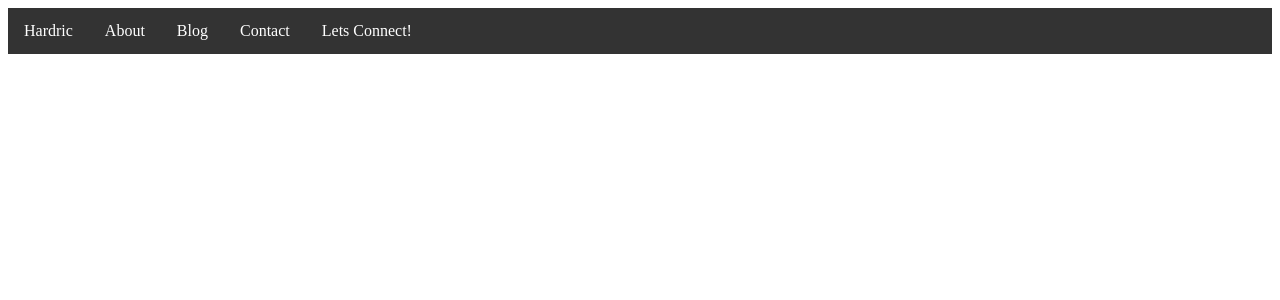
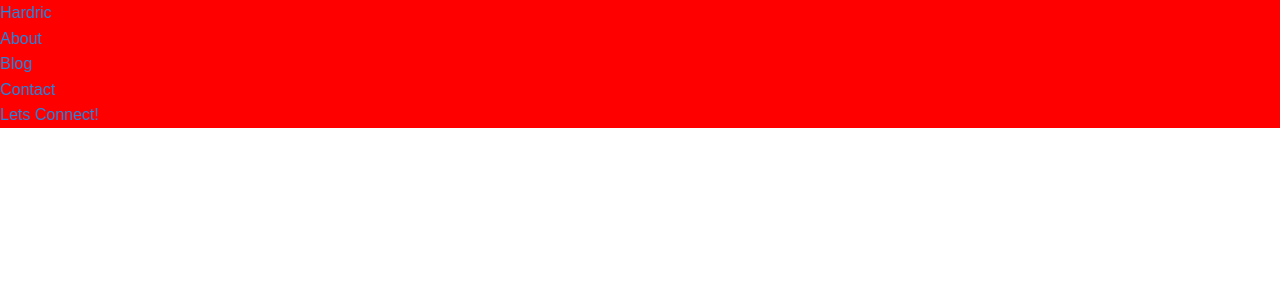
Before and after one commit to awayanrichardjr/hardric, a PHP site: page / in a window 1280 px wide. Shown: the top 300 px of the page. Run offline with PHP 8.4, Linux system fonts and the light colour scheme.

Commit message:
Add global CSS file and update index.html to include it

```diff
--- a/index.html
+++ b/index.html
@@ -6,6 +6,7 @@
     <meta name="viewport" content="width=device-width, initial-scale=1.0">
     <title>Document</title>
     <link rel="stylesheet" href="../hardric/style/index.css">
+    <link rel="stylesheet" href="../hardric/style/global.css">
 </head>
 
 <body>
--- /dev/null
+++ b/style/global.css
@@ -0,0 +1,132 @@
+* {
+    box-sizing: border-box;
+    margin: 0;
+    padding: 0;
+    font-family: 'Arial', sans-serif;
+    color: #333;
+    text-decoration: none;
+    list-style: none;
+    transition: all 0.3s ease;
+}
+
+body {
+    background-color: #f4f4f4;
+    color: #333;
+    font-family: 'Arial', sans-serif;
+    line-height: 1.6;
+}
+h1, h2, h3, h4, h5, h6 {
+    margin: 0;
+    padding: 0;
+}
+p {
+    margin: 0;
+    padding: 0;
+}
+a {
+    color: #333;
+    text-decoration: none;
+}
+ul {
+    list-style: none;
+    padding: 0;
+}
+li {
+    margin: 0;
+    padding: 0;
+}
+/* Add a hover effect to links */
+a:hover {
+    color: #007BFF;
+    text-decoration: underline;
+}
+/* Add a transition effect to all elements */
+* {
+    transition: all 0.3s ease;
+}
+/* Add a smooth scroll effect */
+html {
+    scroll-behavior: smooth;
+}
+/* Add a responsive design */
+@media (max-width: 768px) {
+    body {
+        font-size: 14px;
+    }
+    h1 {
+        font-size: 24px;
+    }
+    h2 {
+        font-size: 20px;
+    }
+    h3 {
+        font-size: 18px;
+    }
+}
+/* Add a dark mode */
+@media (prefers-color-scheme: dark) {
+    body {
+        background-color: #121212;
+        color: #ffffff;
+    }
+    a {
+        color: #BB86FC;
+    }
+    a:hover {
+        color: #3700B3;
+    }
+}
+/* Add a light mode */
+@media (prefers-color-scheme: light) {
+    body {
+        background-color: #ffffff;
+        color: #000000;
+    }
+    a {
+        color: #1E88E5;
+    }
+    a:hover {
+        color: #0D47A1;
+    }
+}
+/* Add a print style */
+@media print {
+    body {
+        background-color: #ffffff;
+        color: #000000;
+    }
+    a {
+        color: #000000;
+    }
+    a:hover {
+        color: #000000;
+    }
+}
+/* Add a focus style */
+a:focus {
+    outline: 2px solid #007BFF;
+    outline-offset: 2px;
+}
+/* Add a visited link style */
+a:visited {
+    color: #6c757d;
+}
+/* Add a visited link hover style */
+a:visited:hover {
+    color: #5a6268;
+}
+/* Add a focus-visible style */
+a:focus-visible {
+    outline: 2px solid #007BFF;
+    outline-offset: 2px;
+}
+/* Add a focus-within style */
+a:focus-within {
+    outline: 2px solid #007BFF;
+    outline-offset: 2px;
+}
+/* Add a focus-visible-within style */
+a:focus-visible-within {
+    outline: 2px solid #007BFF;
+    outline-offset: 2px;
+}
--- a/style/index.css
+++ b/style/index.css
@@ -1,27 +1,3 @@
 .navbar {
-    background-color: #333;
-    overflow: hidden;
+    background-color: red;
 }
-
-.nav-links {
-    list-style-type: none;
-    margin: 0;
-    padding: 0;
-}
-
-.nav-links li {
-    float: left;
-}
-
-.nav-links a {
-    display: block;
-    color: white;
-    text-align: center;
-    padding: 14px 16px;
-    text-decoration: none;
-}
-
-.nav-links a:hover {
-    background-color: #ddd;
-    color: black;
-}
```
